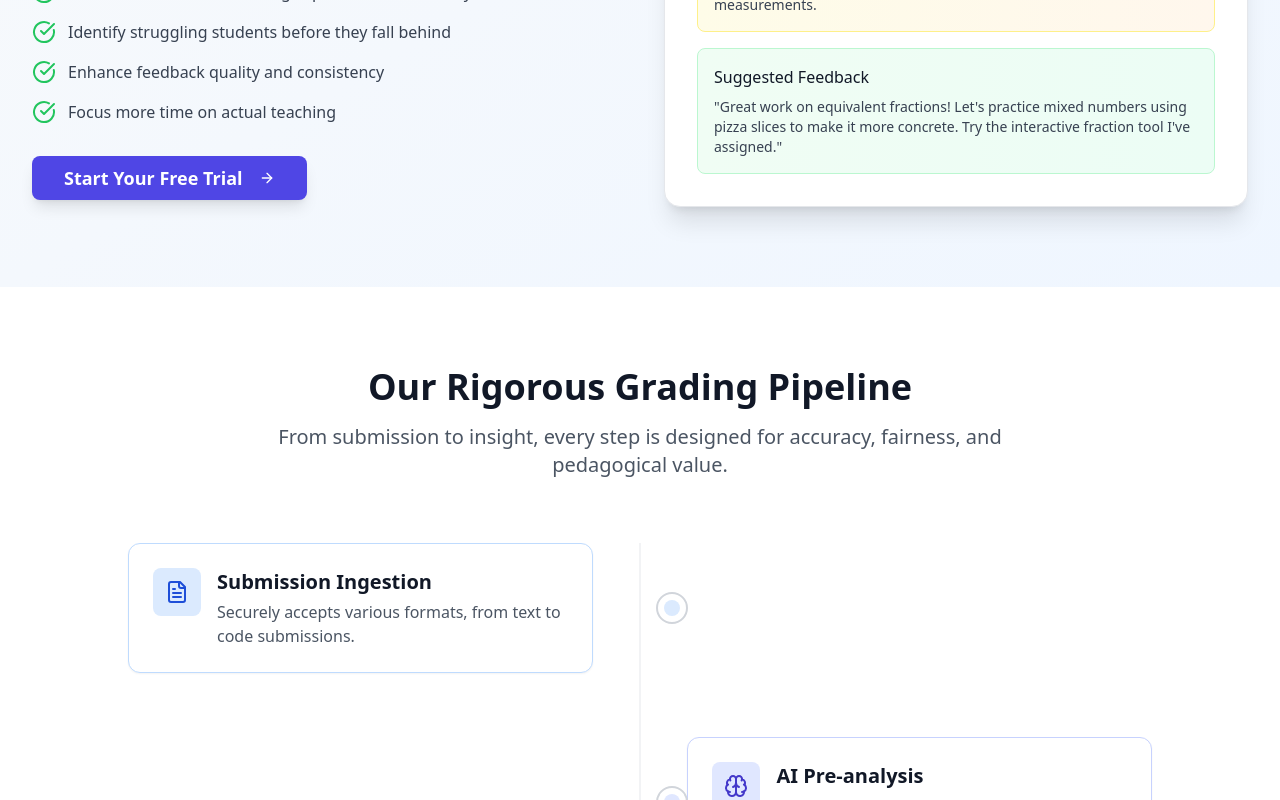
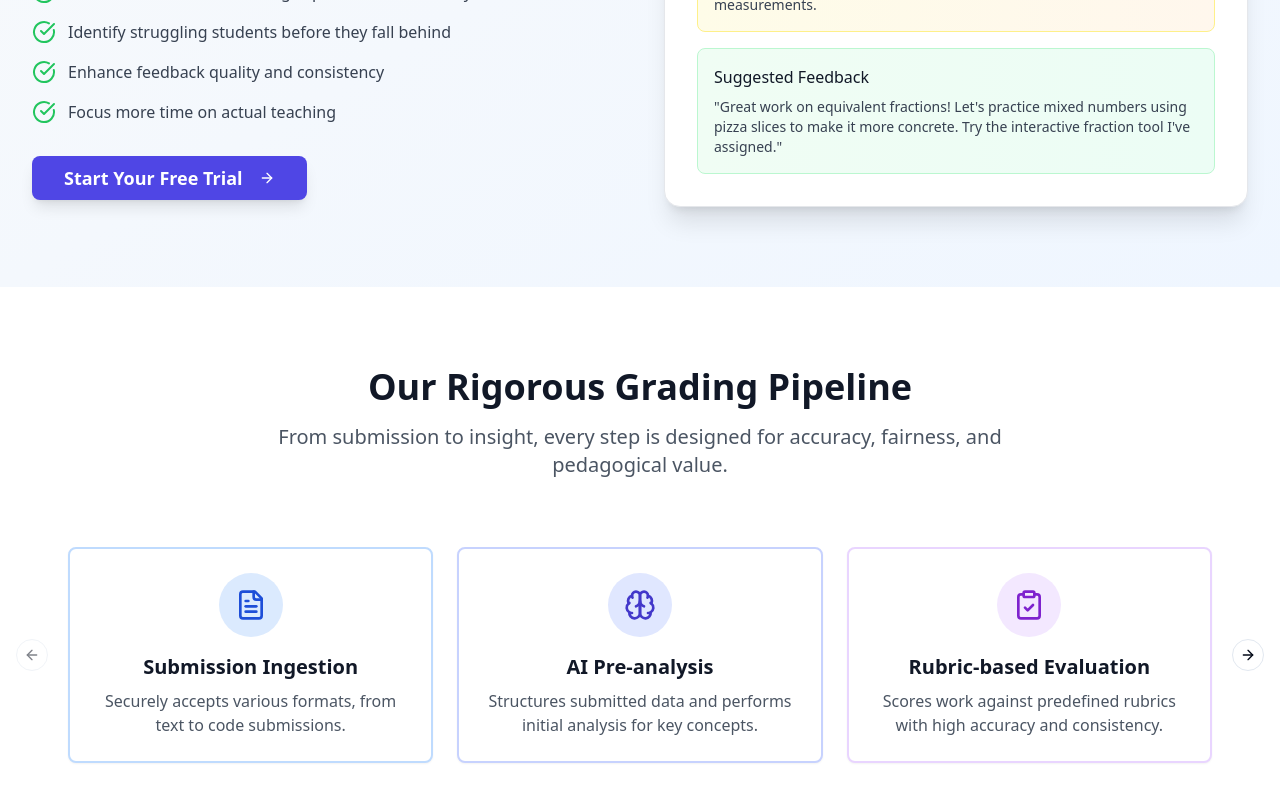
Before and after one commit to bennettl/class-compass-ai-insight, a React (Vite) app: page / in a window 1280 px wide. Shown: the part 2000-2800 px from the top of the page. Built offline with nearby package versions, Linux system fonts and the light colour scheme.

Commit message:
Refactor: Improve GradingPipeline visuals
Enhance the GradingPipeline section by incorporating more visuals and reducing vertical scrolling. This includes potential use of a carousel or other layout adjustments to improve the user experience.

```diff
--- a/src/components/landing/GradingPipeline.tsx
+++ b/src/components/landing/GradingPipeline.tsx
@@ -1,5 +1,12 @@
-
-import { FileText, Brain, ClipboardCheck, PencilLine, FileCheck, Users, BarChart3, ArrowDown } from "lucide-react";
+import { FileText, Brain, ClipboardCheck, PencilLine, FileCheck, Users, BarChart3 } from "lucide-react";
+import {
+  Carousel,
+  CarouselContent,
+  CarouselItem,
+  CarouselNext,
+  CarouselPrevious,
+} from "@/components/ui/carousel";
+import { Card, CardContent } from "@/components/ui/card";
 
 const pipelineSteps = [
   {
@@ -59,7 +66,7 @@ const colorClasses = {
 export const GradingPipeline = () => {
   return (
     <section className="py-20 px-4 sm:px-6 lg:px-8 bg-white">
-      <div className="max-w-5xl mx-auto">
+      <div className="max-w-6xl mx-auto">
         <div className="text-center mb-16">
           <h2 className="text-3xl sm:text-4xl font-bold text-gray-900 mb-4">
             Our Rigorous Grading Pipeline
@@ -69,46 +76,32 @@ export const GradingPipeline = () => {
           </p>
         </div>
 
-        <div className="relative">
-          <div className="absolute left-1/2 -translate-x-1/2 top-0 h-full w-px bg-gray-200 hidden md:block" aria-hidden="true"></div>
-
-          <div className="space-y-12 md:space-y-16">
+        <Carousel
+          opts={{
+            align: "start",
+          }}
+          className="w-full"
+        >
+          <CarouselContent className="-ml-4">
             {pipelineSteps.map((step, index) => (
-              <div key={index} className="relative">
-                <div className="md:flex items-center md:space-x-8">
-                  <div className={`md:w-1/2 ${index % 2 === 0 ? 'md:pr-8' : 'md:pl-8 md:order-2'}`}>
-                     <div className={`p-6 rounded-xl border ${colorClasses[step.color as keyof typeof colorClasses].border} bg-white shadow-sm hover:shadow-lg transition-shadow duration-300`}>
-                      <div className="flex items-start space-x-4">
-                        <div className={`flex-shrink-0 w-12 h-12 rounded-lg flex items-center justify-center ${colorClasses[step.color as keyof typeof colorClasses].bg}`}>
-                          <step.icon className={`w-6 h-6 ${colorClasses[step.color as keyof typeof colorClasses].text}`} />
+              <CarouselItem key={index} className="pl-4 md:basis-1/2 lg:basis-1/3">
+                <div className="p-1 h-full">
+                  <Card className={`h-full border-2 ${colorClasses[step.color as keyof typeof colorClasses].border} hover:shadow-lg transition-shadow duration-300 flex flex-col`}>
+                    <CardContent className="flex flex-col items-center justify-center p-6 text-center flex-grow">
+                        <div className={`flex-shrink-0 w-16 h-16 rounded-full flex items-center justify-center ${colorClasses[step.color as keyof typeof colorClasses].bg} mb-4`}>
+                          <step.icon className={`w-8 h-8 ${colorClasses[step.color as keyof typeof colorClasses].text}`} />
                         </div>
-                        <div>
-                           <h3 className="text-xl font-bold text-gray-900">{step.title}</h3>
-                           <p className="mt-1 text-gray-600">{step.description}</p>
-                        </div>
-                      </div>
-                     </div>
-                  </div>
-
-                  <div className="hidden md:block absolute top-1/2 -translate-y-1/2 left-1/2 -translate-x-1/2">
-                      <div className="w-8 h-8 rounded-full bg-white border-2 border-gray-300 flex items-center justify-center">
-                        <div className={`w-4 h-4 rounded-full ${colorClasses[step.color as keyof typeof colorClasses].bg}`}></div>
-                      </div>
-                  </div>
-
-                  <div className="md:w-1/2">
-                    {/* Placeholder for future visuals */}
-                  </div>
+                        <h3 className="text-xl font-bold text-gray-900 mb-2">{step.title}</h3>
+                        <p className="text-gray-600">{step.description}</p>
+                    </CardContent>
+                  </Card>
                 </div>
-                 {index < pipelineSteps.length - 1 && (
-                    <div className="mt-6 md:hidden flex justify-center">
-                        <ArrowDown className="w-6 h-6 text-gray-300" />
-                    </div>
-                )}
-              </div>
+              </CarouselItem>
             ))}
-          </div>
-        </div>
+          </CarouselContent>
+          <CarouselPrevious className="hidden sm:flex" />
+          <CarouselNext className="hidden sm:flex" />
+        </Carousel>
       </div>
     </section>
   );
```
